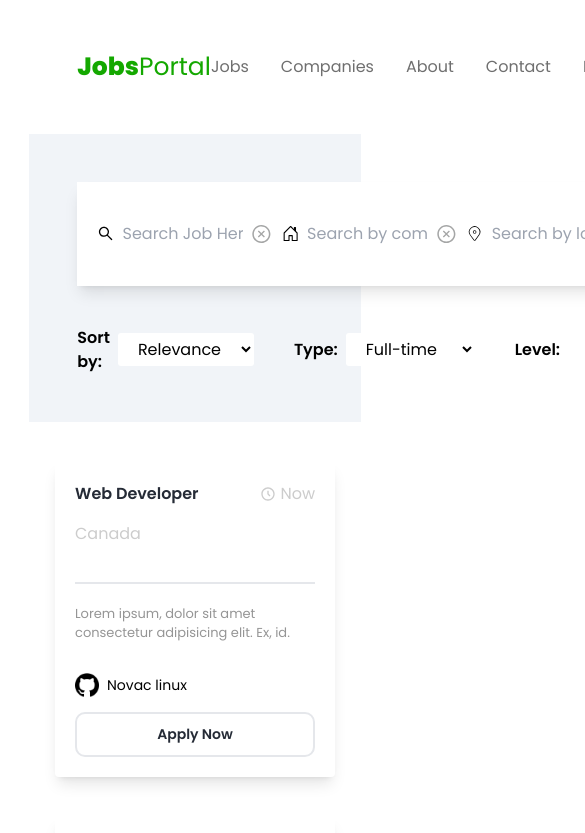
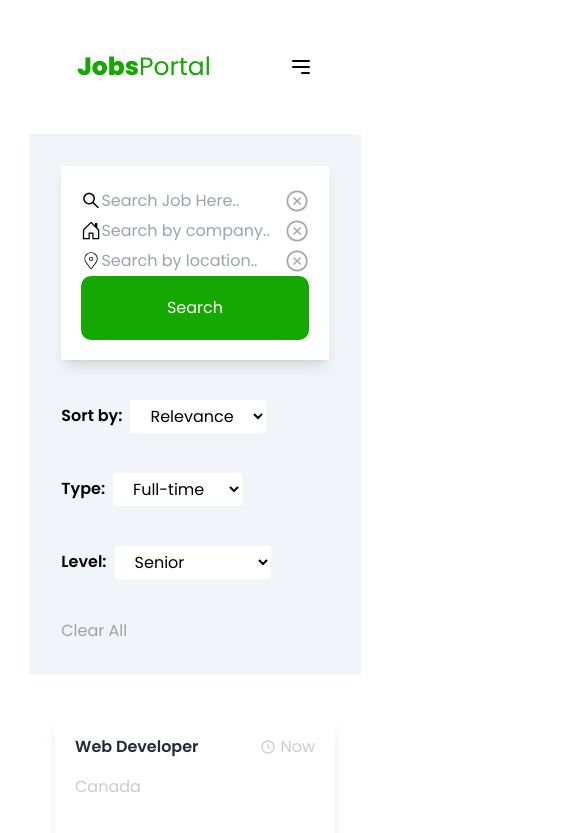
Before and after one commit to aid19/job-portal-react, a React app: page / in a window 390 px wide. Shown: the top 833 px of the page, 585 px wide, since content can reach past the window. Built offline with nearby package versions, Linux system fonts and the light colour scheme; the HTML template or start-up script is replaced by a standard one.

Commit message:
responsive mobile version

```diff
--- a/package.json
+++ b/package.json
@@ -10,6 +10,7 @@
     "preview": "vite preview"
   },
   "dependencies": {
+    "hamburger-react": "^2.5.0",
     "react": "^18.2.0",
     "react-dom": "^18.2.0",
     "react-icons": "^5.0.1"
--- a/src/Components/NavBar/NavBar.jsx
+++ b/src/Components/NavBar/NavBar.jsx
@@ -1,28 +1,82 @@
 // eslint-disable-next-line no-unused-vars
-import React from "react";
+import React, { useState } from "react";
+import { BiHomeAlt2 } from "react-icons/bi";
+import { FiSearch } from "react-icons/fi";
+import { PiChatCircleBold } from "react-icons/pi";
+import { IoPricetagsOutline } from "react-icons/io5";
+
+const nav = [
+  {
+    title: "Jobs",
+    href: "#",
+    Icon: BiHomeAlt2,
+  },
+  {
+    title: "Companies",
+    href: "#",
+    Icon: FiSearch,
+  },
+  {
+    title: "About",
+    href: "#",
+    Icon: IoPricetagsOutline,
+  },
+  {
+    title: "Contact",
+    href: "#",
+    Icon: PiChatCircleBold,
+  },
+  {
+    title: "Blog",
+    href: "#",
+    Icon: PiChatCircleBold,
+  },
+  {
+    title: "Login",
+    href: "#",
+    Icon: PiChatCircleBold,
+  },
+];
 
 const NavBar = () => {
+  const [isMenuOpen, setMenuOpen] = useState(false);
+
+  const toggleMenu = () => {
+    setMenuOpen(!isMenuOpen);
+  };
+
   return (
-    <div className="navBar flex justify-between items-center p-[3rem]">
+    <div className="navBar flex justify-between items-center p-[3rem] ">
       <div className="logoDiv">
         <h1 className="logo text-[25px] text-greenColor">
           <strong>Jobs</strong>Portal
         </h1>
       </div>
-      <div className="menu flex gap-8">
+      {/* Burger menu icon for smaller screens */}
+      <div className="burger-menu lg:hidden" onClick={toggleMenu}>
+        <svg
+          className="w-6 h-6"
+          fill="none"
+          stroke="currentColor"
+          viewBox="0 0 24 24"
+          xmlns="http://www.w3.org/2000/svg"
+        >
+          <path
+            strokeLinecap="round"
+            strokeLinejoin="round"
+            strokeWidth="2"
+            d="M4 6h16M4 12h16m-7 6h7"
+          />
+        </svg>
+      </div>
+      {/* Menu for larger screens */}
+      <div className={`menu lg:flex gap-8 ${isMenuOpen ? 'flex flex-col' : 'hidden'}`}>
         <li className="menuList text-[#6f6f6f] hover:text-greenColor">Jobs</li>
-        <li className="menuList text-[#6f6f6f] hover:text-greenColor">
-          Companies
-        </li>
+        <li className="menuList text-[#6f6f6f] hover:text-greenColor">Companies</li>
         <li className="menuList text-[#6f6f6f] hover:text-greenColor">About</li>
-        <li className="menuList text-[#6f6f6f] hover:text-greenColor">
-          Contact
-        </li>
+        <li className="menuList text-[#6f6f6f] hover:text-greenColor">Contact</li>
         <li className="menuList text-[#6f6f6f] hover:text-greenColor">Blog</li>
         <li className="menuList text-[#6f6f6f] hover:text-greenColor">Login</li>
-        <li className="menuList text-[#6f6f6f] hover:text-greenColor">
-          Register
-        </li>
       </div>
     </div>
   );
--- a/src/Components/SearchDiv/Search.jsx
+++ b/src/Components/SearchDiv/Search.jsx
@@ -7,13 +7,13 @@ import { CiLocationOn } from "react-icons/ci";
 
 const Search = () => {
   return (
-    <div className="searchDiv grid gap-10 bg-greyIsh reounded-[10px] p-[3rem]">
+    <div className="searchDiv grid gap-10 bg-greyIsh reounded-[10px] p-[3rem] sm:p-[2rem] md:p-[1rem] lg:p-[2rem]">
       <from action="">
         <div
-          className="firstDiv flex justify-between items-center rounde-[8px] gap-[10px] bg-white p-5
+          className="firstDiv flex justify-between lg:items-center rounde-[8px] bg-white p-5
             shadow-lg shadow-greyIsh-700"
         >
-          <div className="flex gap-2 items-center">
+          <div className="flex gap-12 items-center">
             <AiOutlineSearch className="text-[25px] icon" />
             <input
               type="text"
@@ -23,7 +23,7 @@ const Search = () => {
             <AiOutlineCloseCircle className="text-[30px] text-[#a5a6a6] hover:text-textColor icon" />
           </div>
 
-          <div className="flex gap-2 items-center">
+          <div className="flex gap-12 items-center">
             <BsHouseDoor className="text-[25px] icon" />
             <input
               type="text"
@@ -33,7 +33,7 @@ const Search = () => {
             <AiOutlineCloseCircle className="text-[30px] text-[#a5a6a6] hover:text-textColor icon" />
           </div>
 
-          <div className="flex gap-2 items-center">
+          <div className="flex gap-12 items-center">
             <CiLocationOn className="text-[25px] icon" />
             <input
               type="text"
--- a/src/Components/ValueDiv/Value.jsx
+++ b/src/Components/ValueDiv/Value.jsx
@@ -10,8 +10,8 @@ const Value = () => {
       <h1 className="text-textColor text-[25px] py-[2rem] pb-[3rem] font-bold w-[400px] block">
         The value that holds us true and to account{" "}
       </h1>
-      <div className="grid gap-[10rem] grid-cols-3 items-center">
-        <div className="singleGrid rounded-[10px] hover:bg-[#eeedf7] p-[1.5rem]">
+      <div className="singleGrid flex  items-center">
+        <div className=" rounded-[10px] hover:bg-[#eeedf7] p-[1.5rem]">
           <div className="flex items-center gap-3">
             <div className="imgDiv p-[4px] rounded-[.8rem] bg-[#dedef8] h-[40px] w-[40px] flex items-center justify-center">
               <img src={simple} alt="" />
@@ -54,7 +54,7 @@ const Value = () => {
           </p>
         </div>
       </div>
-      <div className="card mt-[2rem] flex justify-between bg-greenColor p-[5rem] reounded[10px]">
+      <div className="cardDiv card mt-[2rem] flex justify-between bg-greenColor p-[5rem] reounded[10px]">
         <div>
           <h1 className="text-greenColor text-[30px] font-bold">
             Ready to switch a career?
--- a/src/index.css
+++ b/src/index.css
@@ -38,3 +38,37 @@ li:hover::before {
   background-size: cover; /* Cover the entire width of the window */
 
 }
+
+@media screen and (max-width: 500px) {
+    .searchDiv {
+      width: 100%;
+      padding: 2rem;
+    }
+    .firstDiv {
+      flex-direction: column;
+      width: 100%;
+    }
+    .firstDiv>div {
+      gap:0
+    }
+    .secDiv {
+      flex-direction: column;
+      width: 100%;
+      align-items: start;
+    }
+    .singleGrid {
+      flex-direction: column;
+      width: 100%;
+    }
+    .cardDiv {
+      flex-direction: column;
+      width: 100%;
+      padding: 2rem;
+    }
+    .footer {
+      display: flex;
+      flex-direction: column;
+      padding: 2rem;
+
+    }
+}
--- a/tailwind.config.js
+++ b/tailwind.config.js
@@ -16,6 +16,19 @@ export default {
 
       }
     },
+
+    theme: {
+      screens: {
+        'sm': '576px',
+        // => @media (min-width: 576px) { ... }
+
+        'md': '960px',
+        // => @media (min-width: 960px) { ... }
+
+        'lg': '1440px',
+        // => @media (min-width: 1440px) { ... }
+      },
+    }
   },
   plugins: [],
 }
```
Also changed, not shown: src/Components/NavMobile/nav-moble.tsx (added, +43 -0 lines), 1 other file (tests, documents, lock files or other folders).
